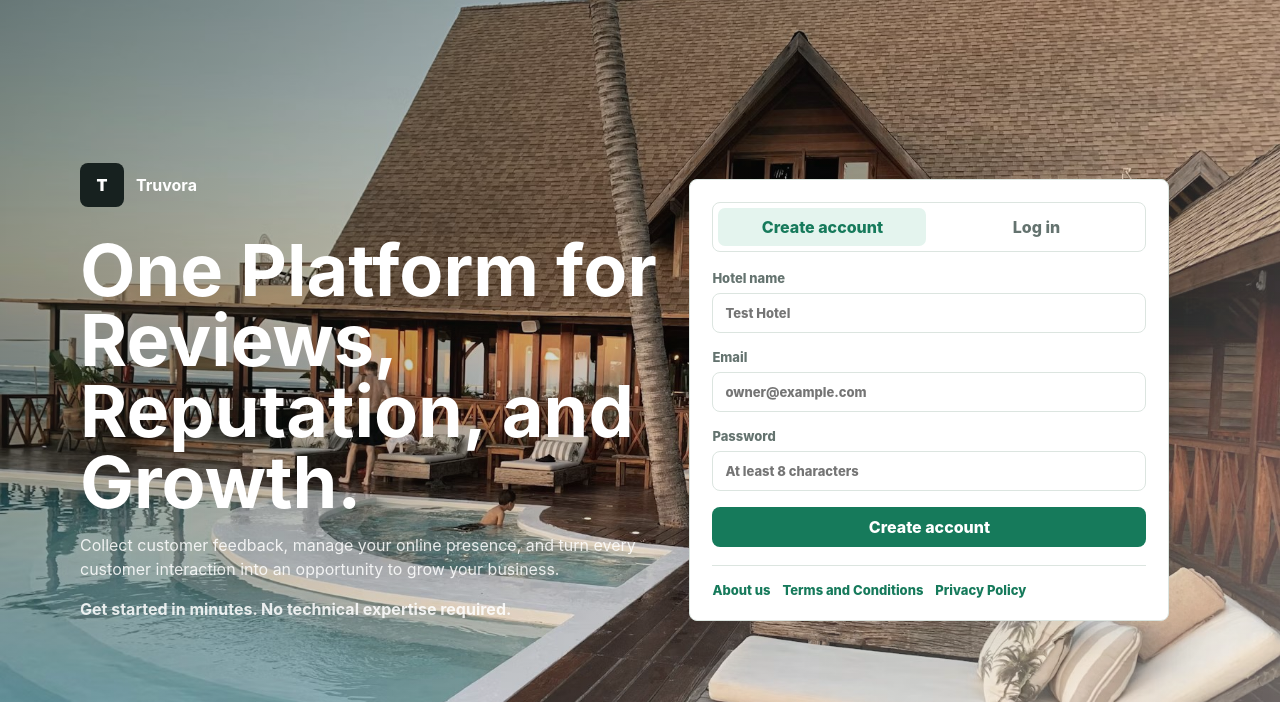
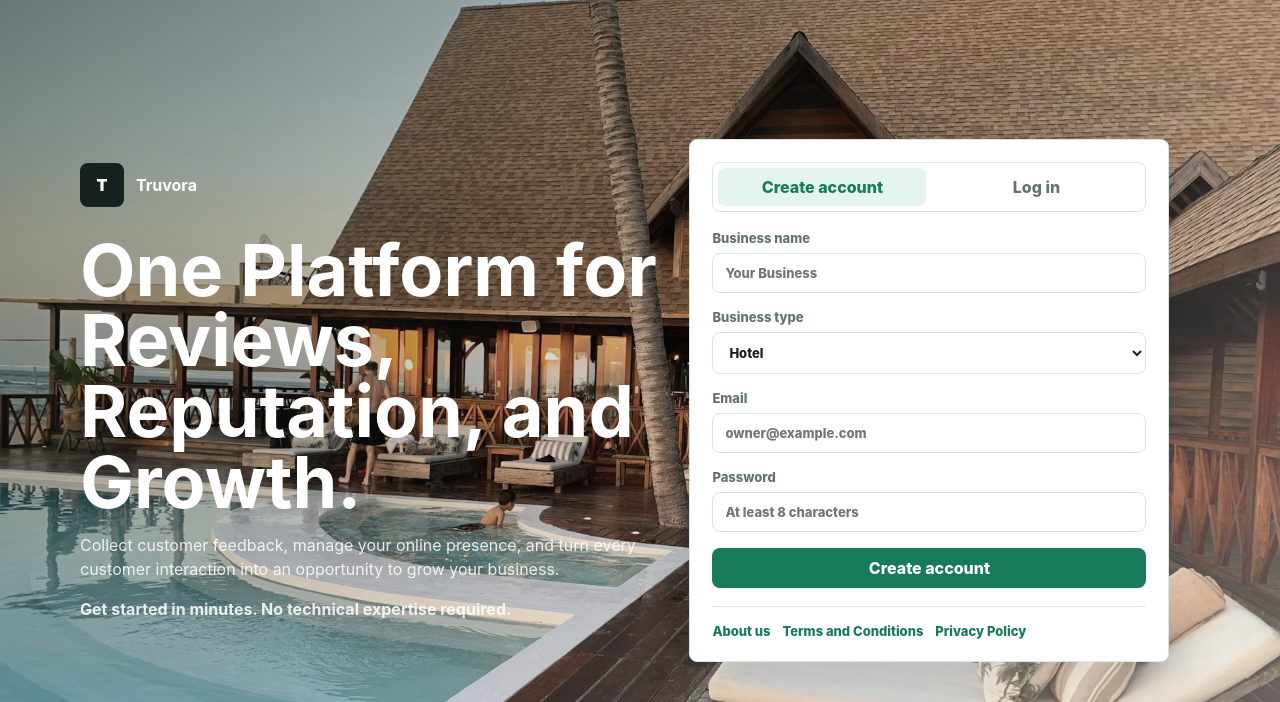
Before and after one commit to Jaykrishna505/Truvora, a FastAPI app: page / in a window 1280 px wide. Shown: the top 702 px of the page. Run offline with FastAPI, Linux system fonts and the light colour scheme.

Commit message:
Update index.html
v0.1.16

```diff
--- a/app/templates/index.html
+++ b/app/templates/index.html
@@ -3,8 +3,8 @@
   <head>
     <meta charset="utf-8" />
     <meta name="viewport" content="width=device-width, initial-scale=1" />
-    <title>Truvora Python | Sign in</title>
-    <link rel="stylesheet" href="/static/styles.css?v=0.1.14" />
+    <title>Truvora | Sign in</title>
+    <link rel="stylesheet" href="/static/styles.css?v=0.1.16" />
   </head>
   <body class="auth-page">
     <main class="auth-layout">
@@ -24,7 +24,18 @@
         </div>
 
         <form class="auth-form" id="register-form">
-          <label>Hotel name<input name="hotelName" required placeholder="Test Hotel" /></label>
+          <label>Business name<input name="businessName" required placeholder="Your Business" /></label>
+          <label>Business type
+            <select name="businessType" required>
+              <option value="hotel">Hotel</option>
+              <option value="restaurant">Restaurant</option>
+              <option value="salon_spa">Salon / Spa</option>
+              <option value="auto_service">Auto Service</option>
+              <option value="healthcare">Dental / Medical</option>
+              <option value="home_services">Home Services</option>
+              <option value="other">Other Local Business</option>
+            </select>
+          </label>
           <label>Email<input name="email" type="email" required placeholder="owner@example.com" /></label>
           <label>Password<input name="password" type="password" minlength="8" required placeholder="At least 8 characters" /></label>
           <button class="primary-button" type="submit">Create account</button>
```
